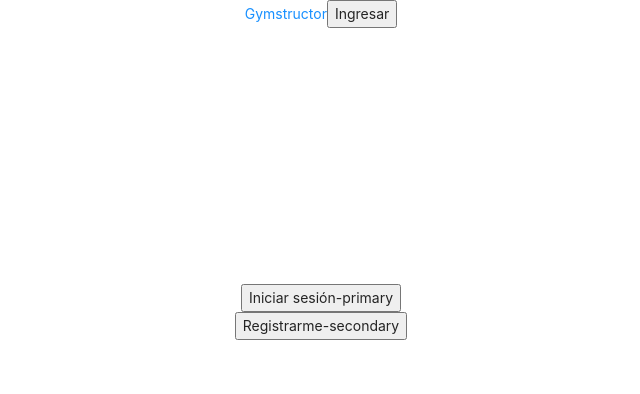
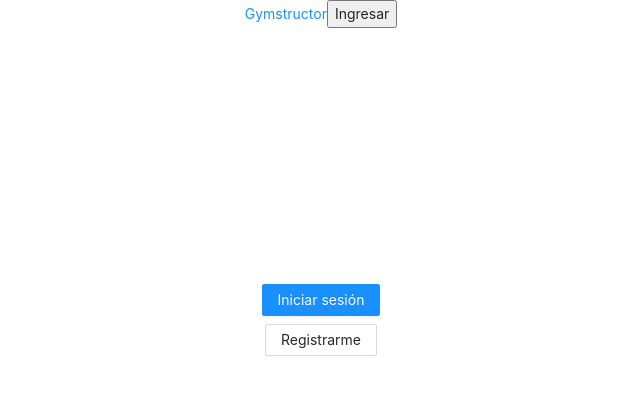
Before and after one commit to davidmaogomezz/gymstructor, a React (Create React App) app: page / in a window 1280 px wide. Shown: the top 394 px of the page, without its empty margins (319-959 px from the left). Built offline with nearby package versions, Linux system fonts and the light colour scheme.

Commit message:
Buttons ant

```diff
--- a/src/pages/Index.js
+++ b/src/pages/Index.js
@@ -1,3 +1,4 @@
+import { Button, Space } from 'antd';
 import { useHistory } from 'react-router-dom';
 
 const Index = () => {
@@ -5,22 +6,25 @@ const Index = () => {
   const history = useHistory();
 
   const routes = [
-    { name: 'Iniciar sesión', path: 'sign-in', variant: 'primary'},
-    { name: 'Registrarme', path: 'sign-up', variant: 'secondary'}
+    { id: 1, name: 'Iniciar sesión', path: 'sign-in', variant: 'primary'},
+    { id: 2, name: 'Registrarme', path: 'sign-up', variant: 'secondary'}
   ]
 
   const navigate = (path) => {
     history.push(path)
   }
 
+  const renderButtons = () => (
+    routes.map((route) => {
+      return <Button key={route.id} type={route.variant} onClick={() => navigate(route.path)}>{route.name}</Button>
+    })
+  )
+
   return (
     <div className="buttons-auth">
-      {
-        routes.map((route) => {
-          // TODO implement button ant design
-          return <button onClick={() => navigate(route.path)}>{route.name}-{route.variant}</button>
-        })
-      }
+      <Space size="small" direction="vertical">
+        {renderButtons()}
+      </Space>
     </div>
   )
 }
```
